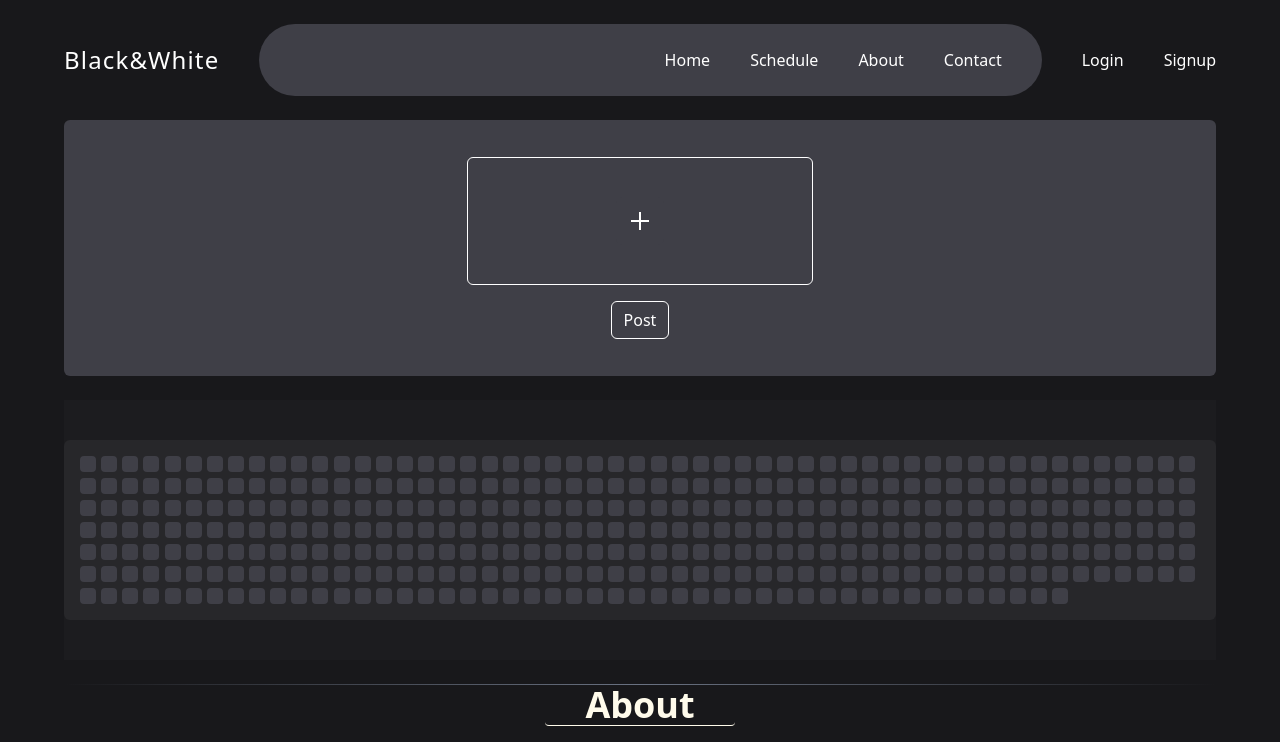
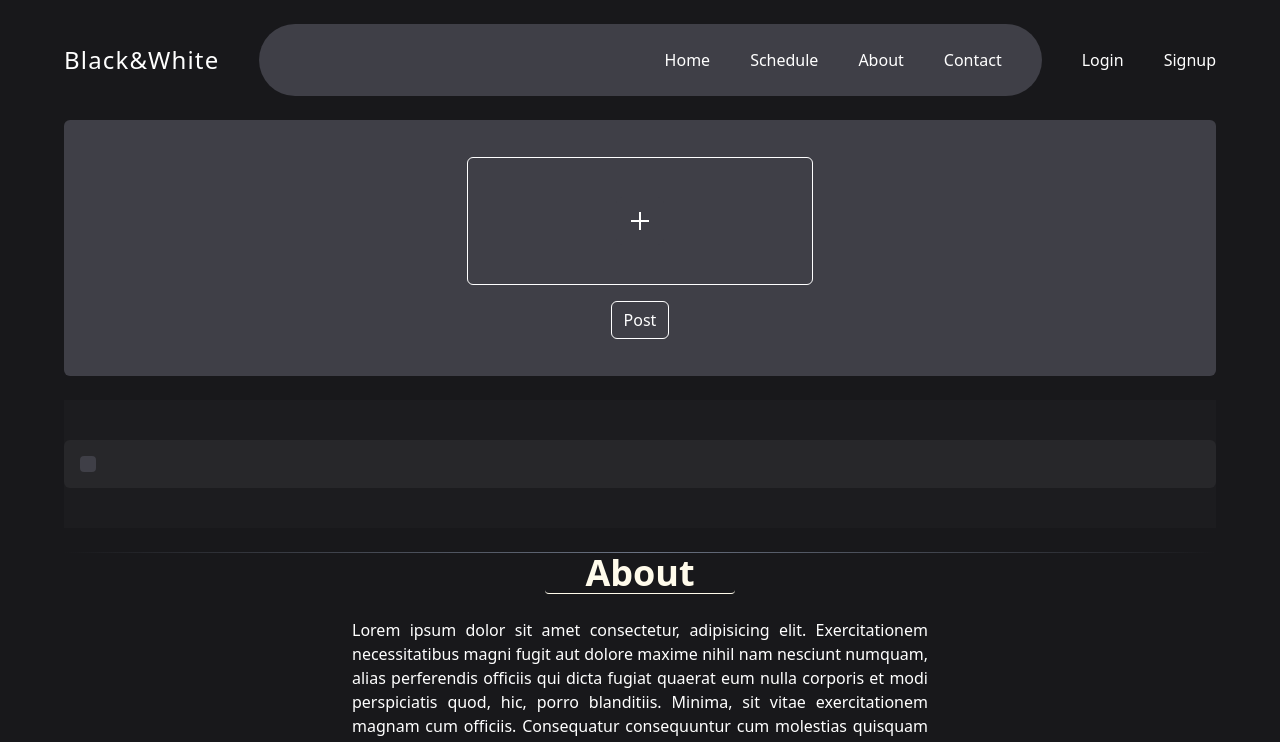
Before and after one commit to iamaakashks/Black_and_White, a React (Vite) app: page / in a window 1280 px wide. Shown: the top 742 px of the page. Built offline with nearby package versions, Linux system fonts and the light colour scheme.

Commit message:
added signup page

```diff
--- a/components/Header.jsx
+++ b/components/Header.jsx
@@ -21,7 +21,7 @@ export function Header() {
             ) : (
                 <div className={`flex items-center gap-10 py-6`}>
                 <button onClick={()=>setLoggedIn(true)} className=''>Login</button>
-                <button>Signup</button>
+                <Link to="/signup">Signup</Link>
                 </div>
             )
             }
--- /dev/null
+++ b/components/Signup.jsx
@@ -0,0 +1,28 @@
+import React from 'react'
+import { Link } from 'react-router-dom';
+
+function Signup() {
+    return (
+        <div className='w-full min-h-screen bg-zinc-900 text-white flex justify-center items-center'>
+            <div className='w-[30%] bg-zinc-700 rounded-md p-10 flex flex-col gap-6'>
+                <h1 className='text-center text-2xl font-bold'>Welcome, Signup!</h1>
+                <div className='w-full flex flex-col gap-4'>
+                    <div className=''>
+                        <label className='' htmlFor='email'>Email</label>
+                        <input id="email" type='email' placeholder='Enter Email' className='py-1.5 px-2 outline-none border-[1px] border-zinc-900 rounded-md w-full' />
+                    </div>
+                    <div className=' '>
+                        <label className='' htmlFor='pass'>Password</label>
+                        <input id="pass" type='password' placeholder="Enter Password" className='py-1.5 px-2 outline-none border-[1px] border-zinc-900 rounded-md w-full' />
+                    </div>
+                    <button type='submit' className='px-3 py-1.5 rounded-md bg-zinc-900 hover:cursor-pointer  hover:bg-zinc-800 duration-500'>Register</button>
+                </div>
+                <div className='w-full flex justify-center gap-2'>
+                    <h4>I have an existing account</h4>
+                    <Link to='/login' className='underline hover:text-gray-300 hover:transition-all hover:duration-300'>Signin</Link>
+                </div>
+            </div>
+        </div>
+    )
+}
+export default Signup;
--- a/components/Tracker.jsx
+++ b/components/Tracker.jsx
@@ -2,29 +2,8 @@ import { useState } from "react";
 
 export function Tracker() {
   const totalDays = 365;
-  const greenShades = [
-    'bg-zinc-700',   // 0 count
-    'bg-green-400',  // > 0
-    'bg-green-600',  // > 2
-    'bg-green-800',  // > 4
-  ];
 
-  const [counts, setCounts] = useState(Array(totalDays).fill(0));
-
-  const handleClick = (index) => {
-    setCounts(prev => {
-      const updated = [...prev];
-      updated[index]++;
-      return updated;
-    });
-  };
-
-  const getColor = (count) => {
-    if (count > 4) return greenShades[3];
-    if (count > 2) return greenShades[2];
-    if (count > 0) return greenShades[1];
-    return greenShades[0];
-  };
+  const [counts, setCounts] = useState([365]);
 
   return (
     <div className="w-full max-h-screen bg-[#1c1c1f] flex justify-center items-center py-10">
@@ -32,8 +11,7 @@ export function Tracker() {
         {counts.map((count, index) => (
           <div
             key={index}
-            onClick={() => handleClick(index)}
-            className={`w-4 h-4 rounded-sm cursor-pointer transition-colors duration-200 ${getColor(count)}`}
+            className={`w-4 h-4 rounded-sm cursor-pointer transition-colors duration-200 bg-zinc-700`}
             title={`Day ${index + 1} — Count: ${count}`}
           ></div>
         ))}
--- a/src/App.jsx
+++ b/src/App.jsx
@@ -1,7 +1,7 @@
 import React from 'react'
 import { Home } from '../components/Home.jsx'
 import { Route, Routes } from 'react-router-dom';
-import { About } from '../components/About.jsx';
+import Signup from '../components/Signup.jsx';
 import { NotAvailable } from '../components/NotAvailable.jsx';
 
 function App() {
@@ -10,6 +10,7 @@ function App() {
       <Routes>
           <Route path='/' element={<Home />} />
           <Route path='*' element={<NotAvailable />} />
+          <Route path='/signup' element={<Signup />} />
       </Routes>
     </>
   )
```
